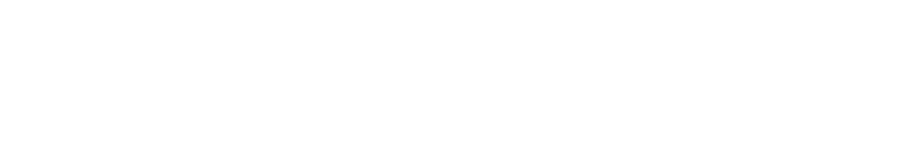
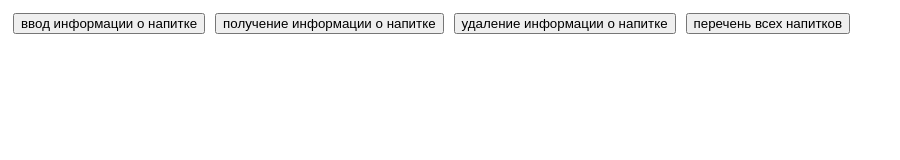
Before and after one commit to msyarotskiy/js-hometasks, a plain HTML site: page lesson-9-dom/index.html in a window 1280 px wide. Shown: the whole page, without its empty margins (0-900 px from the left). Drawn offline with Linux system fonts and the light colour scheme.

Commit message:
Complete Task 1

```diff
--- /dev/null
+++ b/lesson-9-dom/css/style.css
@@ -0,0 +1,8 @@
+section {
+    display: flex;
+    flex-direction: row;
+}
+
+div {
+    padding: 5px;
+}
--- a/lesson-9-dom/index.html
+++ b/lesson-9-dom/index.html
@@ -3,8 +3,73 @@
 <head>
   <meta charset="UTF-8">
   <title>Task 1</title>
+  <link rel="stylesheet" href="css/style.css">
 </head>
 <body>
+  <section>
+    <div>
+      <input type="button" class="add-value" value="ввод информации о напитке" onclick="addButtonClick()"/>
+    </div>
+    <div>
+      <input type="button" class="get-value" value="получение информации о напитке" onclick="getButtonClick()"/>
+    </div>
+    <div>
+      <input type="button" class="delete-value" value="удаление информации о напитке" onclick="deleteButtonClick()"/>
+    </div>
+    <div>
+      <input type="button" class="get-keys" value="перечень всех напитков" onclick="getKeysButtonClick()"/>
+    </div>
+  </section>
+  <script src="js/hashStorage.js"></script>
+  <script>
+      'use strict';
 
+      function addButtonClick() {
+          let drinkName = prompt('Введите название напитка:');
+          let drinkValue = {};
+          drinkValue.isAlcohol = confirm('Напиток алгогольный?') ? 'да' : 'нет';
+          drinkValue.recipe = prompt('Введите рецепт напитка: ');
+          drinkStorage.addValue(drinkName, drinkValue);
+      }
+
+      function getButtonClick() {
+          var drinkName = prompt('Введите название напитка:');
+          var value = drinkStorage.getValue(drinkName);
+          if (!value) {
+              console.log('Данный напиток в информационной базе не найден!');
+          } else {
+              console.log('Напиток: ' + drinkName);
+              console.log('Алкогольный: ' + value.isAlcohol);
+              console.log('Рецепт приготовления: ');
+              console.log(value.recipe);
+          }
+      }
+
+      function deleteButtonClick() {
+          var drinkName = prompt('Введите название напитка:');
+          if (!(drinkName in drinkStorage.drinks)) {
+              console.log('Данный напиток в информационной базе не найден!');
+          } else {
+              drinkStorage.deleteValue(drinkName);
+              console.log('Напиток ' + drinkName + ' удален из информационной базы.');
+          }
+      }
+
+      function getKeysButtonClick() {
+          var drinks = drinkStorage.getKeys();
+          if (!drinks) {
+              console.log('В информационной базе отсутствует информация о напитках!');
+              return;
+          }
+          console.log('В информационной базе имеется информация о следующих напитках:');
+          var counter = 1;
+          for (var i in drinks) {
+              console.log(counter++ + ' ' + drinks[i]);
+          }
+      }
+
+      var drinkStorage = new THashStorage();
+      drinkStorage.addValue('Маргарита', {isAlcohol: 'да', recipe: 'продукт, продукт... смешать...'});
+  </script>
 </body>
 </html>
--- /dev/null
+++ b/lesson-9-dom/js/hashStorage.js
@@ -0,0 +1,23 @@
+'use strict';
+
+class THashStorage {
+    constructor() {
+        this.drinks = {};
+    }
+
+    addValue(key, value) {
+        this.drinks[key] = value;
+    }
+
+    getValue(key) {
+        return this.drinks[key];
+    }
+
+    deleteValue(key) {
+        return delete this.drinks[key];
+    }
+
+    getKeys() {
+        return Object.keys(this.drinks);
+    }
+}
```
Also changed, not shown: lesson-9-dom/hashStorage.js (deleted), lesson-9-dom/style.css (deleted).
